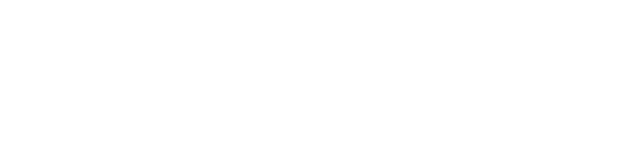
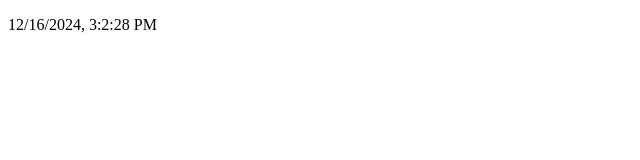
Before and after one commit to acciojob/clock-Vaishali7599, a website: page main.html in a window 1280 px wide. Shown: the whole page, without its empty margins (0-640 px from the left). Drawn offline with Linux system fonts and the light colour scheme.

Commit message:
created a submission

```diff
--- a/main.html
+++ b/main.html
@@ -7,6 +7,10 @@
 </head>
 
 <body>
+	<p id="timer"></p>
+
+
+
 	<!-- the entire body must be written by student -->
     <script type="text/javascript" src="./script.js">
 </script>
--- a/script.js
+++ b/script.js
@@ -1 +1,35 @@
 //your JS code here. If required.
+let timer = document.getElementById("timer");
+
+function clock() {
+    let date = new Date();
+    // console.log(date);
+
+    let h = date.getHours();
+    let m = date.getMinutes();
+    let s = date.getSeconds();
+    let day = date.getDate();
+    let mon = date.getMonth() + 1;
+    let year = date.getFullYear()
+
+    // console.log(mon);
+    if (h==0) {
+        timer.innerHTML = `${mon}/${day}/${year}, ${h+12}:${m}:${s} AM`;
+    }
+    if (h > 0 && h < 12) {
+        timer.innerHTML = `${mon}/${day}/${year}, ${h}:${m}:${s} AM`;
+    }
+    if (h == 12) {
+        timer.innerHTML = `${mon}/${day}/${year}, ${h}:${m}:${s} PM`;
+    }
+    if (h>12 && h < 24) {
+        timer.innerHTML = `${mon}/${day}/${year}, ${h-12}:${m}:${s} PM`;
+    }
+
+    // setTimeout(clock, 1000)
+}
+// clock();
+
+setInterval(() => {
+    clock()
+}, 1000);
```
